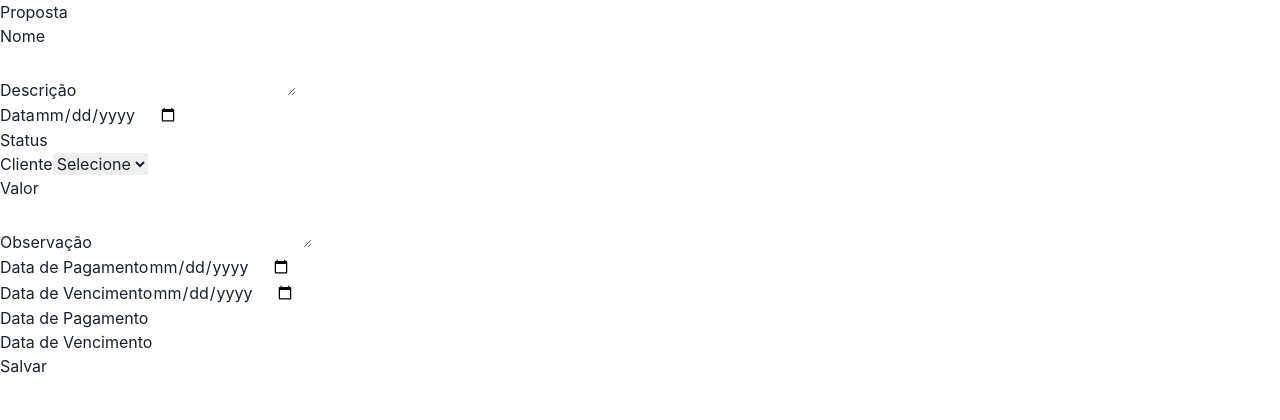
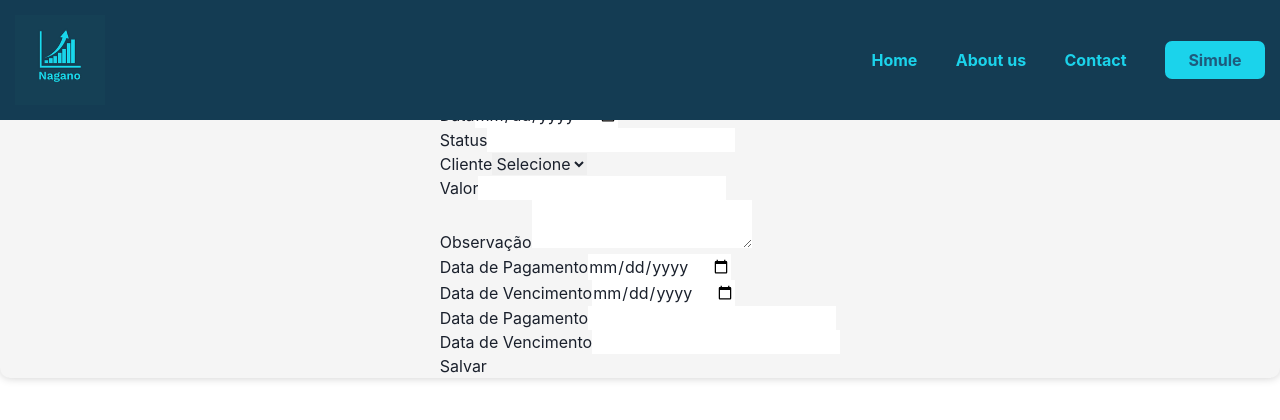
Before and after one commit to maikonweber/NaganoWebsite0-1, a Next.js app in the folder naganowebsite/: page /proposta in a window 1280 px wide. Shown: the top 420 px of the page. Built offline with nearby package versions, Linux system fonts and the light colour scheme; no server answers.

Commit message:
Adicionando login

```diff
--- a/naganowebsite/pages/proposta.js
+++ b/naganowebsite/pages/proposta.js
@@ -1,5 +1,34 @@
 import next from "next";
 import React, { useState, useEffect } from "react";
+import styled from "styled-components";
+import Header from "../src/components/Topbar";
+
+// styled formulario
+const Formulario = styled.form`
+    body {
+        background-color: blue;
+    }
+
+    display: flex;
+    flex-direction: column;
+    align-items: center;
+    justify-content: center;
+    width: 100%;
+    height: 100%;
+    padding: 0px;
+    margin: 0px;
+    background-color: #f5f5f5;
+    border-radius: 10px;
+    box-shadow: 0px 0px 10px 0px rgba(0, 0, 0, 0.2);
+    @media (max-width: 768px) {
+        width: 100%;
+        height: 100%;
+        border-radius: 0px;
+        box-shadow: none;
+    }
+`;
+
+
 
 export default function proposta() {
   const [proposta, setProposta] = useState([]);
@@ -246,6 +275,9 @@ export default function proposta() {
     }
 
     return (
+        <>
+        <Header></Header>
+        <Formulario>
         <div className="container">
             <div className="row">
                 <div className="col-md-12">
@@ -279,9 +311,6 @@ export default function proposta() {
 
                             <select className="form-control" value={propostaClienteId} onChange={e => setPropostaClienteId(e.target.value)}>
                                 <option value="">Selecione</option>
-
-
-
                             </select>
                         </div>
                         <div className="form-group">
@@ -321,6 +350,8 @@ export default function proposta() {
                 </div>
             </div>
         </div>
+        </Formulario>
+        </>
     );
 
 }
```
Also changed, not shown: naganowebsite/pages/login.js (added, +37 -0 lines).
